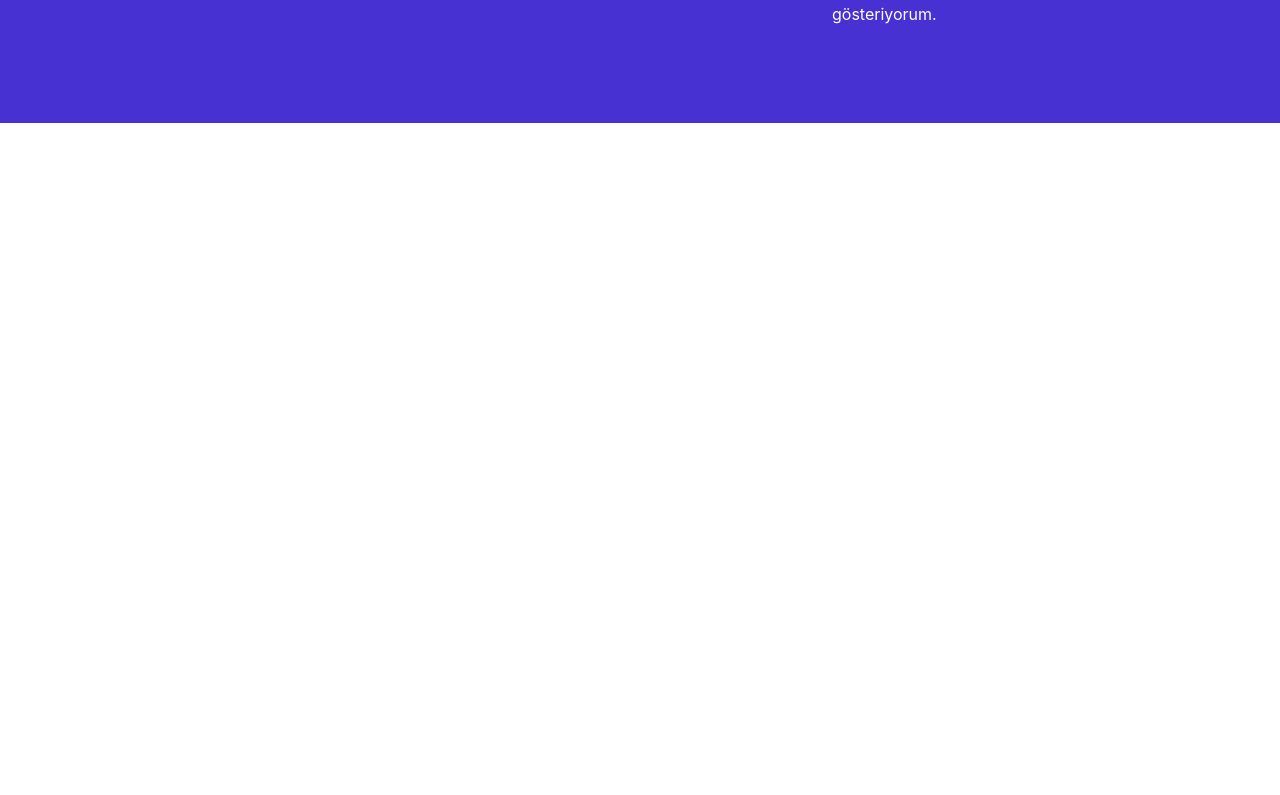
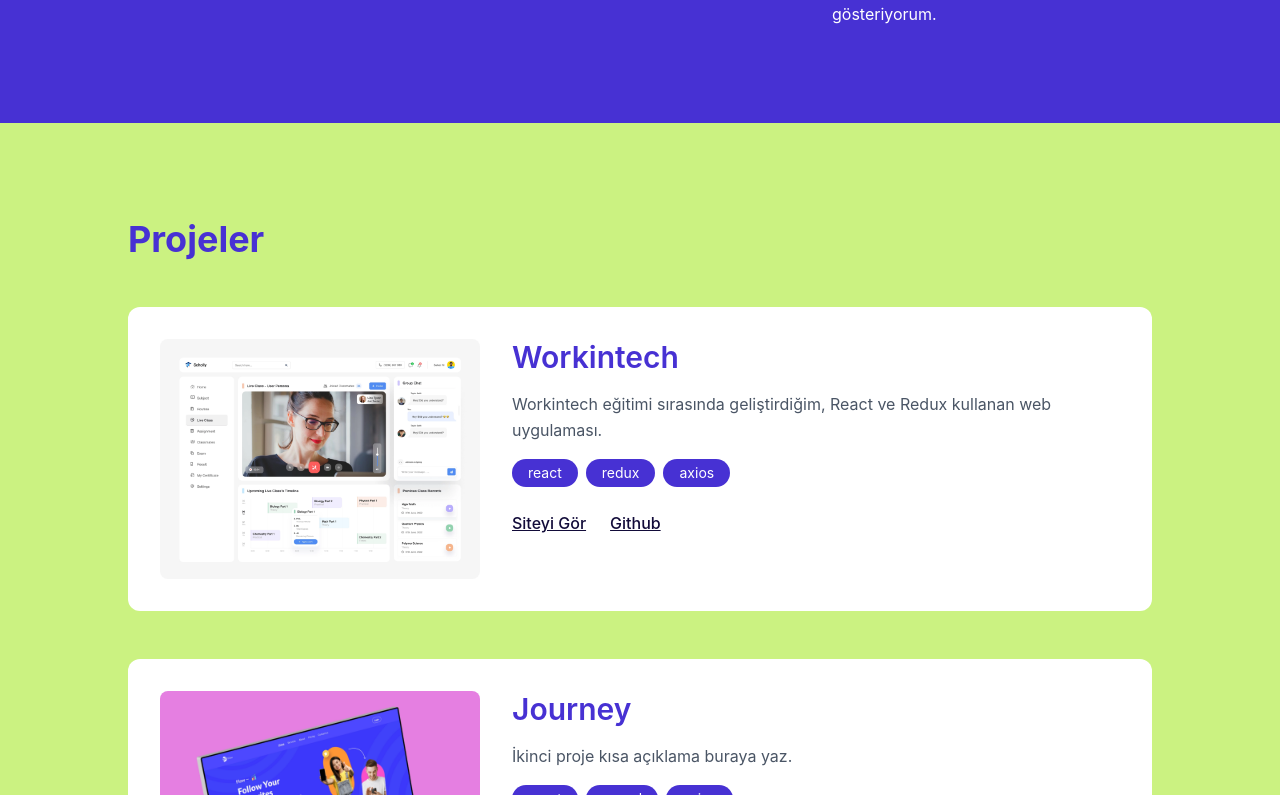
Before and after one commit to melissuki/kisisel-web-sitesi, a React (Vite) app: page / in a window 1280 px wide. Shown: the part 1765-2560 px from the top of the page. Before the commit the page ends 1888 px from the top, so only its background shows below. Built offline with nearby package versions, Linux system fonts and the light colour scheme.

Commit message:
feat: add project section

```diff
--- a/src/App.jsx
+++ b/src/App.jsx
@@ -2,6 +2,7 @@ import Header from "./components/Header";
 import Hero from "./components/Hero";
 import Skills from "./components/Skills";
 import Profile from "./components/Profile";
+import Projects from "./components/Projects";
 
 function App() {
   return (
@@ -12,6 +13,7 @@ function App() {
       </div>
       <Skills />
       <Profile />
+      <Projects />
     </div>
   );
 }
--- /dev/null
+++ b/src/components/Projects.jsx
@@ -0,0 +1,34 @@
+import { useApp } from "../context/AppContext";
+import { projects } from "../data/data";
+
+export default function Projects() {
+  const { text, lang } = useApp();
+
+  return (
+    <section className="bg-[#CBF281] dark:bg-[#211F0B] py-24">
+      <div className="px-[10%] max-w-[1440px] mx-auto flex flex-col gap-12">
+        <h2 className="text-4xl font-bold text-[#4731D3] dark:text-[#CBF281]">
+          {text.projects.title}
+        </h2>
+        {projects.map((project) => (
+          <div key={project.id} className="bg-white dark:bg-[#2B2727] rounded-xl p-8 flex flex-col md:flex-row gap-8">
+            <img src={project.image} alt={project.name} className="w-full md:w-80 rounded-lg object-cover" />
+            <div className="flex flex-col gap-4">
+              <h3 className="text-3xl font-semibold text-[#4731D3] dark:text-[#CBF281]">{project.name}</h3>
+              <p className="text-gray-600 dark:text-gray-300 leading-relaxed">{project.description[lang]}</p>
+              <div className="flex flex-wrap gap-2">
+                {project.tags.map((tag) => (
+                  <span key={tag} className="bg-[#4731D3] text-white text-sm px-4 py-1 rounded-full">{tag}</span>
+                ))}
+              </div>
+              <div className="flex gap-6 mt-2">
+                <a href={project.viewSite} target="_blank" rel="noreferrer" className="text-[#120B39] dark:text-white font-medium underline">{text.projects.viewSite}</a>
+                <a href={project.github} target="_blank" rel="noreferrer" className="text-[#120B39] dark:text-white font-medium underline">{text.projects.github}</a>
+              </div>
+            </div>
+          </div>
+        ))}
+      </div>
+    </section>
+  );
+}
--- a/src/data/data.js
+++ b/src/data/data.js
@@ -4,6 +4,8 @@ import reduxIcon from "../assets/icons/redux.png";
 import nodeIcon from "../assets/icons/node.png";
 import vscodeIcon from "../assets/icons/vscode.png";
 import figmaIcon from "../assets/icons/figma.png";
+import project1 from "../assets/project1.png";
+import project2 from "../assets/project2.png";
 
 
 export const content = {
@@ -91,3 +93,31 @@ export const content = {
     { id: 5, name: "REDUX", icon: reduxIcon },
     { id: 6, name: "FIGMA", icon: figmaIcon },
   ];
+
+  export const projects = [
+    {
+        id: 1,
+        name: "Workintech",
+        description: {
+            tr: "Workintech eğitimi sırasında geliştirdiğim, React ve Redux kullanan web uygulaması.",
+            en: "A web application built with React and Redux during my Workintech training.",
+        },
+        tags: ["react", "redux", "axios"],
+        viewSite: "https://proje-linki-buraya-gelecek.vercel.app",
+        github: "https://github.com/kullanıcı-adım/proje-repom",
+        image: project1,
+    },
+
+    {
+        id: 2,
+        name: "Journey",
+        description: {
+          tr: "İkinci proje kısa açıklama buraya yaz.",
+          en: "Short description of the second project.",
+        },
+        tags: ["react", "vercel", "axios"],
+        viewSite: "https://...",
+        github: "https://...",
+        image: project2,
+      },
+  ]
```
Also changed, not shown: src/assets/project1.png (added), src/assets/project2.png (added).
